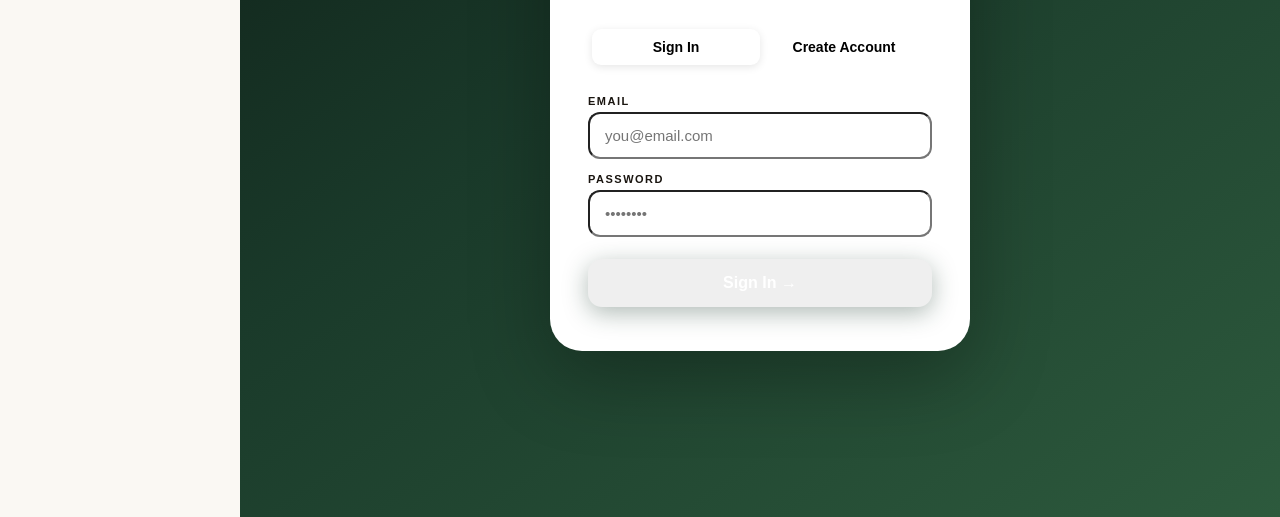
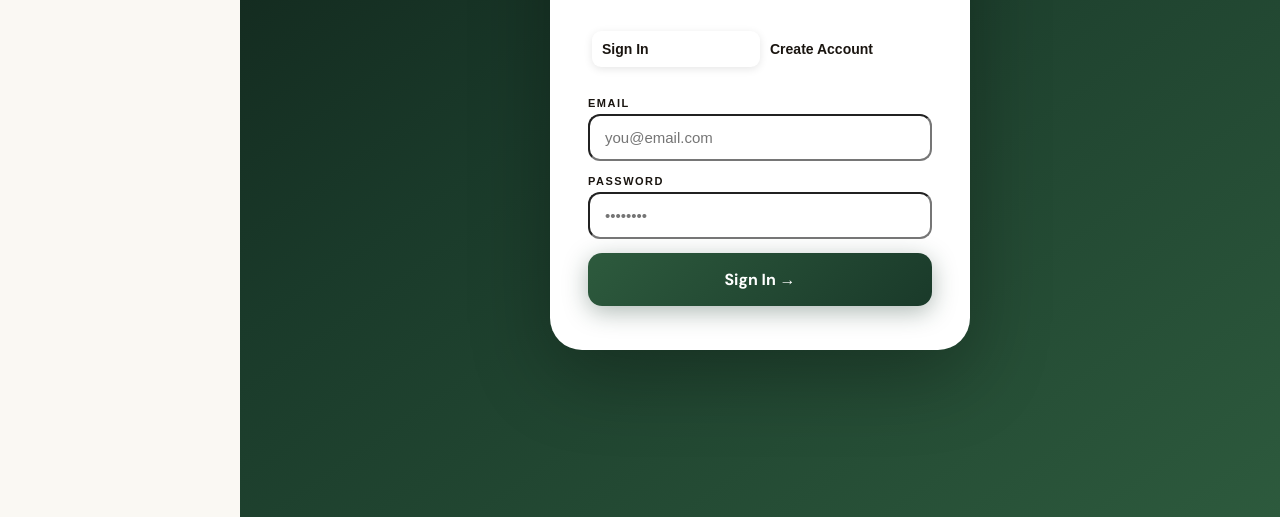
Before and after one commit to jgq7dfy7n8-lgtm/fitness-tracker, a plain HTML site: page index.html in a window 1280 px wide. Shown: the part 283-800 px from the top of the page. Drawn offline with nearby package versions, Linux system fonts and the light colour scheme.

Commit message:
Refactor login and signup tab structure

```diff
--- a/index.html
+++ b/index.html
@@ -176,15 +176,15 @@ body{padding-left:240px;}
     <div class="alogo">Fit<span>Track</span></div>
     <div class="asub">Your personal fitness & nutrition companion</div>
     <div class="atabs">
-      <button class="atab active" onclick="switchTab('login')">Sign In</button>
-      <button class="atab" onclick="switchTab('signup')">Create Account</button>
+      <div class="atab active" id="tab-login" ontouchend="switchTab('login')" onclick="switchTab('login')" style="cursor:pointer;">Sign In</div>
+      <div class="atab" id="tab-signup" ontouchend="switchTab('signup')" onclick="switchTab('signup')" style="cursor:pointer;">Create Account</div>
     </div>
     <div class="aerr" id="aerr"></div>
     <div class="amsg" id="amsg"></div>
     <div id="lform">
       <div class="afield"><label class="albl">Email</label><input class="ainp" type="email" id="lem" placeholder="you@email.com" autocomplete="email"></div>
       <div class="afield"><label class="albl">Password</label><input class="ainp" type="password" id="lpw" placeholder="••••••••" autocomplete="current-password" onkeydown="if(event.key==='Enter')doSignIn()"></div>
-      <button class="abtn" onclick="doSignIn()">Sign In →</button>
+      <div id="signin-btn" style="width:100%;padding:16px;background:linear-gradient(135deg,#2d5a3d,#1a3a2a);border-radius:14px;font-family:'DM Sans',sans-serif;font-size:16px;font-weight:700;color:#fff;text-align:center;margin-top:10px;cursor:pointer;box-shadow:0 6px 24px rgba(26,58,42,.35);user-select:none;-webkit-user-select:none;" ontouchend="doSignIn()" onclick="doSignIn()">Sign In →</div>
     </div>
     <div id="sform" style="display:none;">
       <div class="afield"><label class="albl">Your Name</label><input class="ainp" type="text" id="snm" placeholder="Matthew" autocomplete="name"></div>
@@ -249,7 +249,8 @@ let USER=null;
 
 // ── AUTH ──────────────────────────────────────────────────────
 function switchTab(t){
-  document.querySelectorAll('.atab').forEach((b,i)=>b.classList.toggle('active',i===(t==='login'?0:1)));
+  document.getElementById('tab-login').classList.toggle('active',t==='login');
+  document.getElementById('tab-signup').classList.toggle('active',t==='signup');
   document.getElementById('lform').style.display=t==='login'?'block':'none';
   document.getElementById('sform').style.display=t==='signup'?'block':'none';
   hideMsg();
```
